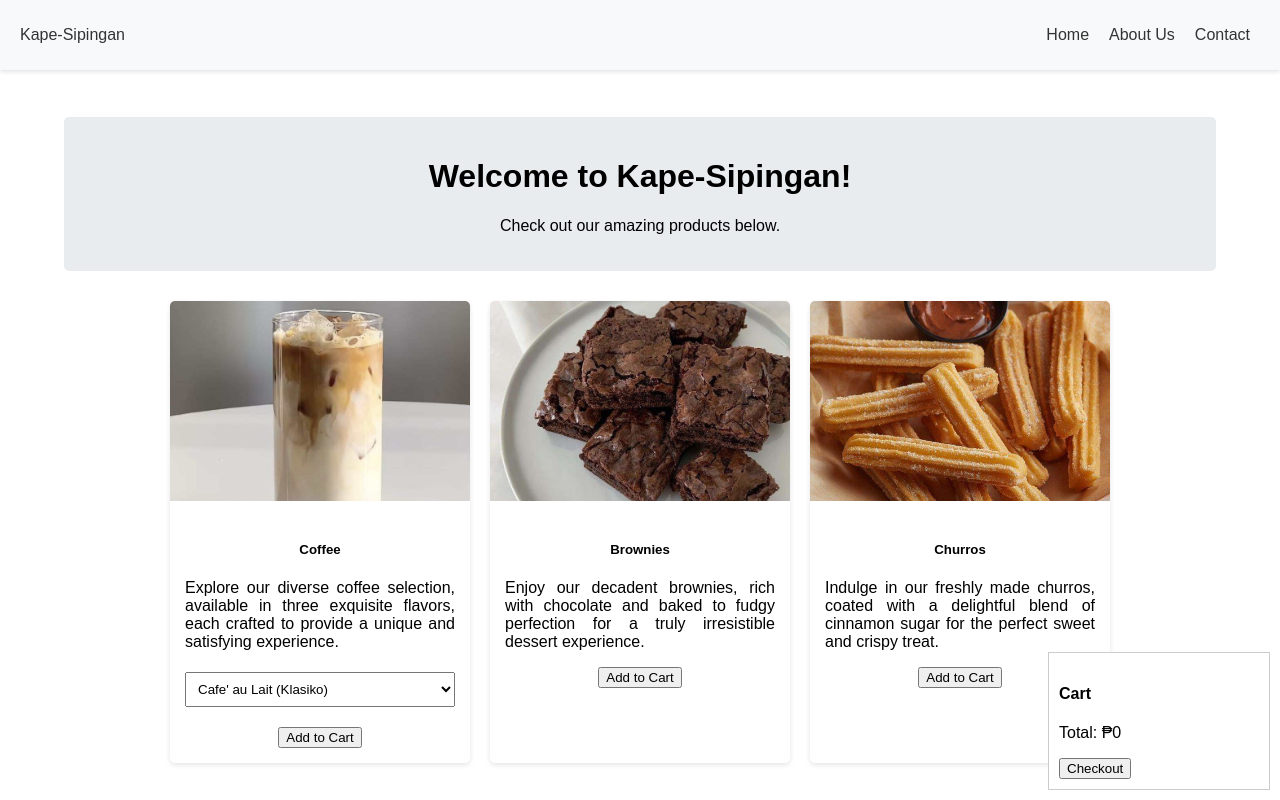
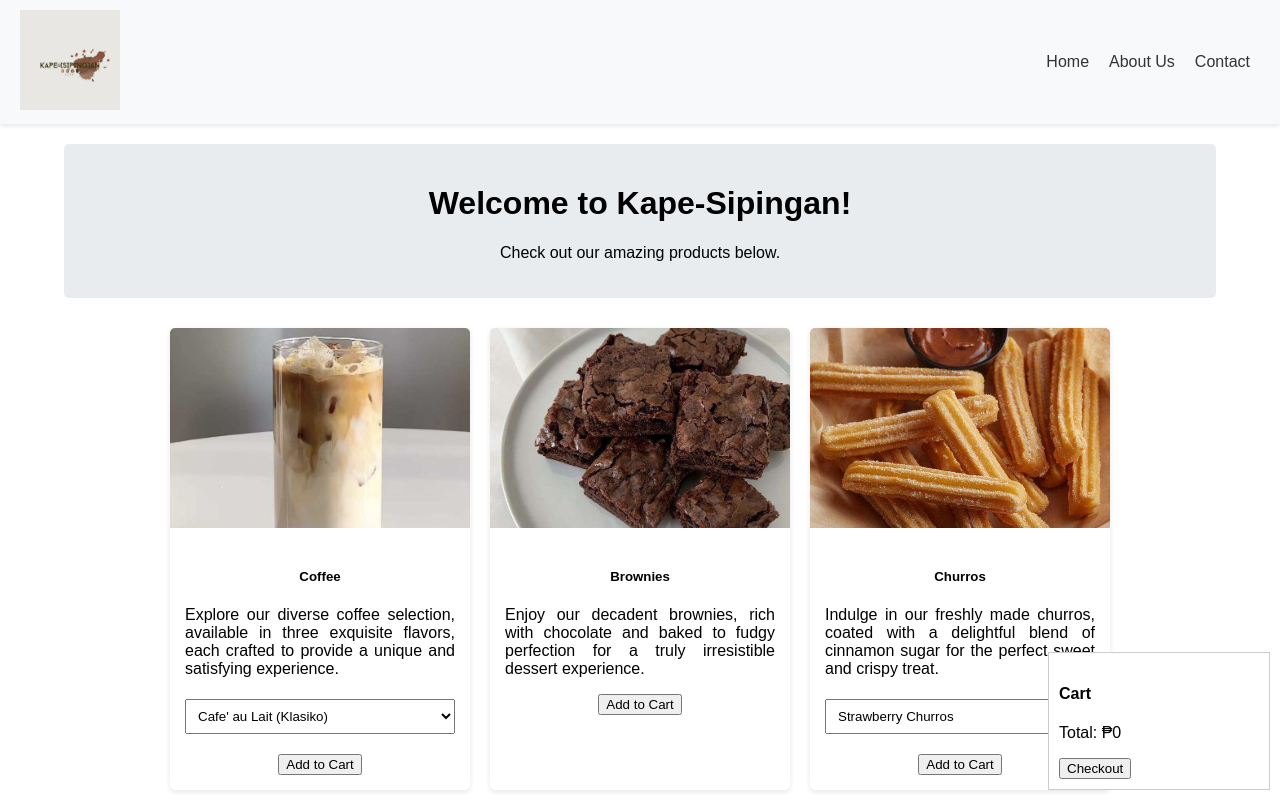
Before and after one commit to Josh-Dane/EuriWebsite, a plain HTML site: page index.html in a window 1280 px wide. Drawn offline with Linux system fonts and the light colour scheme.

Commit message:
additionals

```diff
--- a/index.html
+++ b/index.html
@@ -4,6 +4,7 @@
     <meta charset="UTF-8">
     <meta name="viewport" content="width=device-width, initial-scale=1.0">
     <title>Simple E-Commerce Site</title>
+    <link rel="icon" type="image/png" href="img/90c26a9f-1963-4e36-876f-e3a8f97380a9.jpeg">
     <style>
         body {
             font-family: Arial, sans-serif;
@@ -110,7 +111,7 @@
 <body>
     <header>
         <nav>
-            <a href="index.html">Kape-Sipingan</a>
+            <a href="index.html"><img src="img/90c26a9f-1963-4e36-876f-e3a8f97380a9.jpeg" alt="Kape-Sipingan Logo" style="height: 100px;"></a>
             <ul>
                 <li><a href="#">Home</a></li>
                 <li><a href="about.html">About Us</a></li>
@@ -153,10 +154,13 @@
             <div class="card-body">
                 <h5>Churros</h5>
                 <p class="justified">Indulge in our freshly made churros, coated with a delightful blend of cinnamon sugar for the perfect sweet and crispy treat.</p>
-                <button onclick="addToCart('Churros', 79)">Add to Cart</button>
+                <select id="churroFlavor">
+                    <option value="Strawberry">Strawberry Churros</option>
+                    <option value="Chocolate">Chocolate Churros</option>
+                </select>
+                <button class="add-to-cart-button"onclick="addToCart('Churros', 79)">Add to Cart</button>
             </div>
         </div>
-    </div>
 
     <div id="cart">
         <h4>Cart</h4>
@@ -179,15 +183,20 @@
 
         function addToCart(productName, price) {
             let productType = productName;
-            // Check if the product is Coffee and get the specific type from the select dropdown
+            // Handle Coffee flavor selection
             if (productName === 'Coffee') {
                 productType = document.getElementById('coffeeType').options[document.getElementById('coffeeType').selectedIndex].text;
+            }
+            // Handle Churros flavor selection
+            if (productName === 'Churros') {
+                productType = document.getElementById('churroFlavor').options[document.getElementById('churroFlavor').selectedIndex].text;
             }
             // Add the specific product type to the cart
             cart.push({productName: productType, price});
             total += price;
             displayCart();
         }
+
 
 
         function displayCart() {
```
Also changed, not shown: img/90c26a9f-1963-4e36-876f-e3a8f97380a9.jpeg (added).
